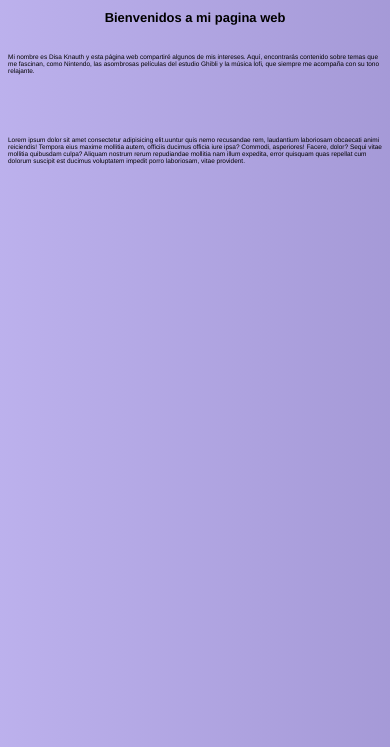
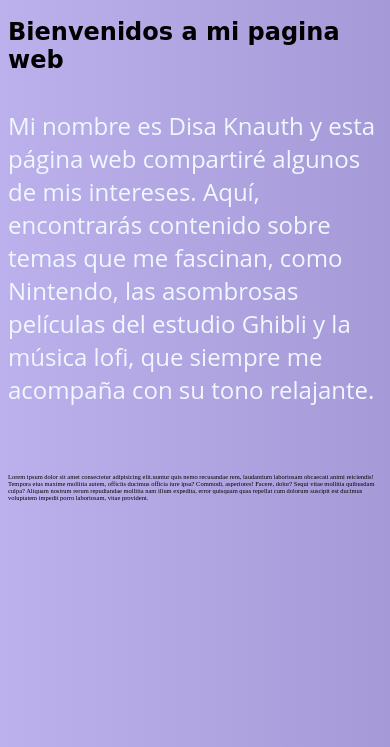
Before and after one commit to Disa11/cs50w-project0, a plain HTML site: page templates/index.html in a window 390 px wide. Shown: the part 97-844 px from the top of the page. Drawn offline with Linux system fonts and the light colour scheme; a web font is replaced by a local one.

Commit message:
añadi una etiquedaxd

```diff
--- a/static/_preloader.scss
+++ b/static/_preloader.scss
@@ -12,6 +12,7 @@ $text-Dur: 800ms;
 }
 
 .text {
+    font-family: 'Muli', Helvetica, sans-serif;
     position: absolute;
     color: #221f1f;
     font-size: 6rem;
--- a/static/style.scss
+++ b/static/style.scss
@@ -2,9 +2,16 @@
 @use 'navbar';
 @import url('https://fonts.googleapis.com/css2?family=Pacifico&display=swap');
 
+
+@mixin text-letter {
+    box-sizing: border-box;
+    margin: 0;
+    padding: 0;
+    font-family: 'Lobster Two', cursive;
+}
+
 body {
     font-size: 40.5%;
-    font-family: 'Muli', Helvetica, sans-serif;
     background: linear-gradient(270deg, #5b3bdb, #907ae8, #9286c5, #c7bcf7, #c7bcf7, #7f67e4, #ac9fe1);
     background-size: 1400% 1400%;
 
@@ -56,8 +63,64 @@ body {
     display: flex;
 }
 
-.welcome-text {
+#welcome-text {
     font-family: 'Lobster Two', cursive;
+    font-size: 3.7rem;
+}
+
+.w2 {
+    @import url('https://fonts.googleapis.com/css2?family=Lobster+Two&family=Open+Sans:wght@300&family=Pacifico&display=swap');
+    @include text-letter;
+    &-text {
+        font-family: 'Open Sans', sans-serif;
+        //font-family: 'Open Sans', sans-serif;
+        //font-family: 'Pacifico', cursive;
+        color: aliceblue;
+        font-size: 1.5rem;
+    }
+}
+
+@media (max-width: 1000px) {
+    #welcome-text {
+        font-size: 3.5rem;
+    }
+}
+
+@media (max-width: 900px) {
+    #welcome-text {
+        font-size: 3.1rem;
+    }
+}
+
+@media (max-width: 700px) {
+    #welcome-text {
+        font-size: 2.7rem;
+    }
+}
+
+@media (max-width: 600px) {
+    #welcome-text {
+        font-size: 2.1rem;
+    }
+}
+
+@media (max-width: 497px) {
+    #welcome-text {
+        font-size: 1.5rem;
+    }
+}
+
+@media (max-width: 380px) {
+    #welcome-text {
+        font-size: 1rem;
+    }
+}
+
+@media (max-width: 250px) {
+    #welcome-text {
+        font-size: 0.6rem;
+        font-weight: 700;
+    }
 }
 
 //queria ayuda si con los tamaños del media
--- a/templates/index.html
+++ b/templates/index.html
@@ -48,7 +48,7 @@
         <div class="margin">
             <h1 id="welcome-text">Bienvenidos a mi pagina web</h1>
         </div>
-        <p class="margin">Mi nombre es Disa Knauth y esta página web compartiré algunos de
+        <p class="margin w2-text">Mi nombre es Disa Knauth y esta página web compartiré algunos de
             mis intereses. Aquí, encontrarás contenido sobre temas que me fascinan, como Nintendo,
             las asombrosas películas del estudio Ghibli y la música lofi, que siempre me acompaña con su tono
             relajante.</p>
```
Also changed, not shown: static/style.css, 1 other file.
